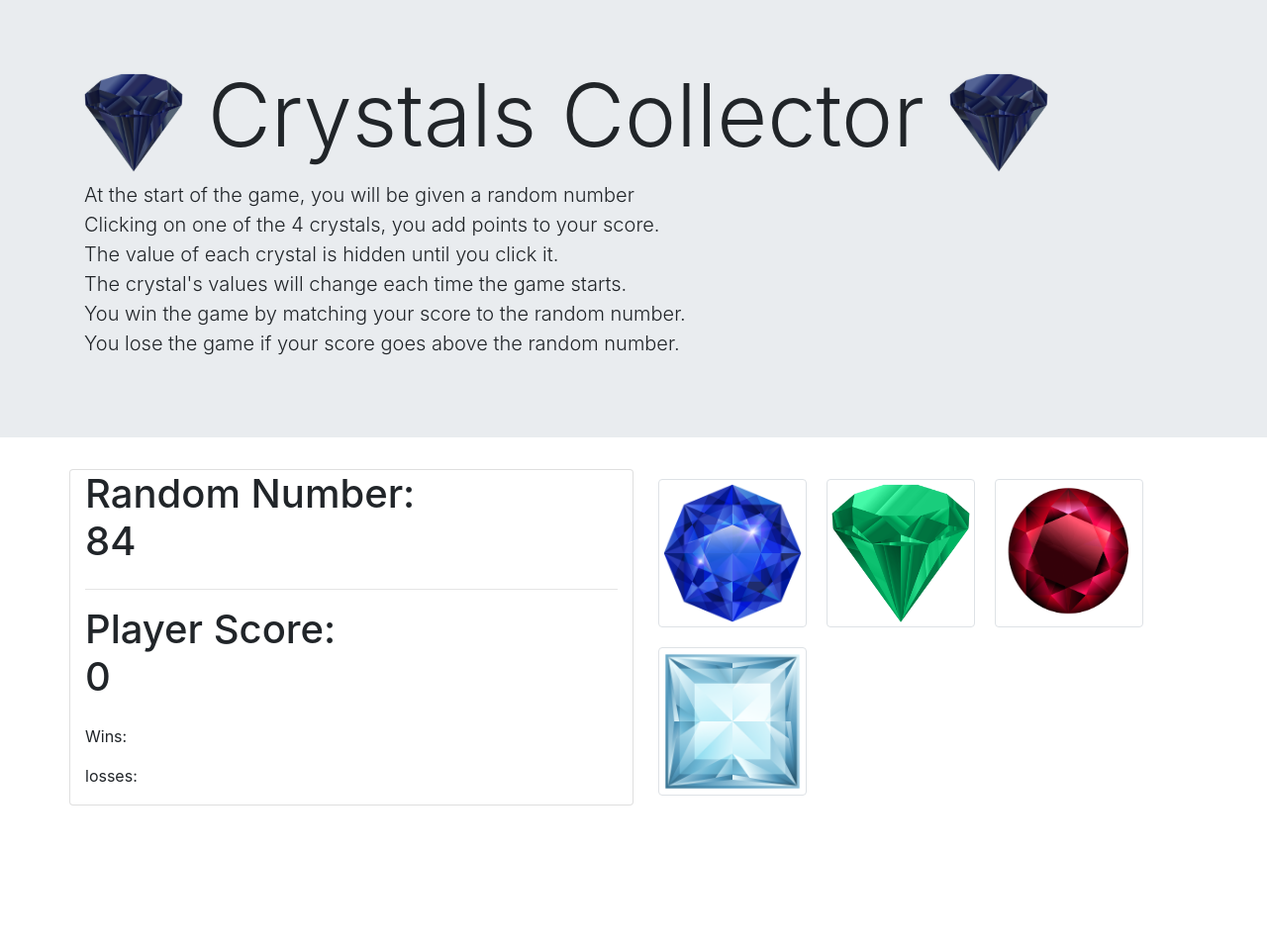
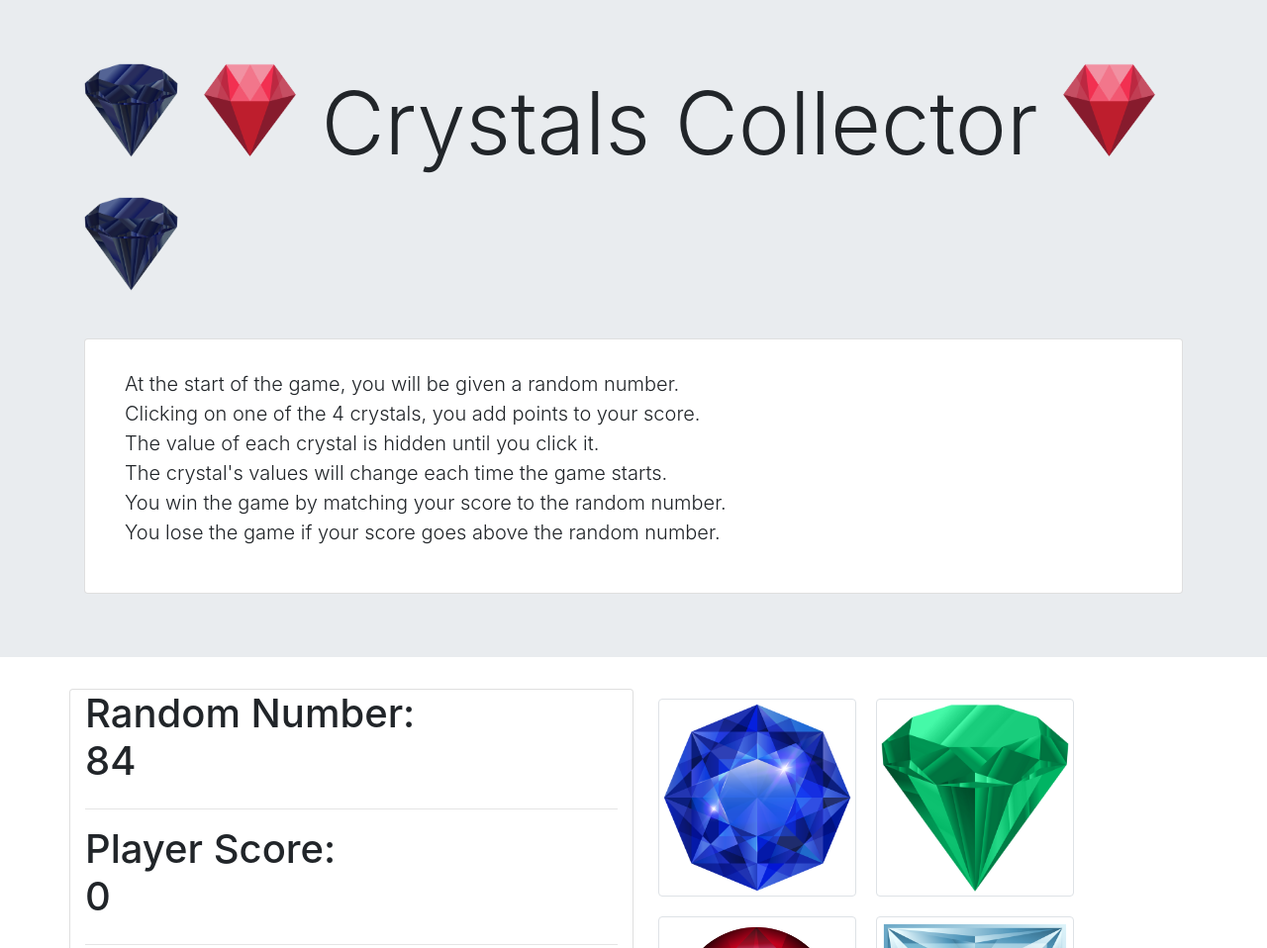
Before and after one commit to beausimpson/unit-4-game, a plain HTML site: page index.html in a window 1280 px wide. Shown: the top 958 px of the page at 99% size. Before the commit the page ends 814 px from the top, so only its background shows below. Drawn offline with nearby package versions, Linux system fonts and the light colour scheme.

Commit message:
added styling to index.html

```diff
--- a/assets/css/style.css
+++ b/assets/css/style.css
@@ -1,10 +1,17 @@
+
+
 .crystal-title {
-    width: 100px;
-    height: 100px;;
+    width: 95px;
+    height: 95px;
+    margin-bottom: 40px;
+}
+
+.directions {
+    padding: 30px 40px;
 }
 
 .crystal-small {
-    width: 150px;
-    height: 150px;
+    width: 200px;
+    height: 200px;
     margin: 10px;
 }
--- a/index.html
+++ b/index.html
@@ -25,10 +25,24 @@
 <body>
     <div class="jumbotron jumbotron-fluid">
         <div class="container">
-            <h1 class="display-2"><img class="crystal-title" src="assets/images/blue-diamond.png" alt="dark blue diamond" />
-                Crystals
-                Collector <img class="crystal-title" src="assets/images/blue-diamond.png" alt="dark blue diamond" /></h1>
-                <p class="lead">At the start of the game, you will be given a random number<br>Clicking on one of the 4 crystals, you add points to your score.<br>The value of each crystal is hidden until you click it.<br>The crystal's values will change each time the game starts.<br>You win the game by matching your score to the random number.<br>You lose the game if your score goes above the random number.</P>
+            <div>
+                <h1 class="display-2">
+                    <img class="crystal-title" src="assets/images/blue-diamond.png" alt="dark blue diamond">
+                    <img class="crystal-title" src="assets/images/red-crystal.png" alt="red diamond" />
+                    Crystals
+                    Collector
+                    <img class="crystal-title" src="assets/images/red-crystal.png" alt="red diamond" />
+                    <img class="crystal-title" src="assets/images/blue-diamond.png" alt="dark blue diamond">
+                </h1>
+            </div>
+            <div class="card">
+                <p class="lead directions">At the start of the game, you will be given a random number.<br>Clicking on
+                    one of the 4 crystals, you add points to your score.<br>The value of each crystal is hidden until
+                    you click it.<br>The crystal's values will change each time the game starts.<br>You win the game by
+                    matching your score to the random number.<br>You lose the game if your score goes above the random
+                    number.</P>
+
+            </div>
         </div>
     </div>
 
@@ -38,17 +52,18 @@
                 <h1>Random Number:<br><span id="computerNumber"></span></h1>
                 <hr>
                 <h1>Player Score:<br><span id="playerScore"></span></h1>
-                <p><span id="win-lose"></span></p>
+                <hr>
                 <p>Wins: <span id="wins"></span></p>
                 <p>losses: <span id="losses"></span></p>
             </div>
             <div class="col-md-6">
-                <div ><img src="assets/images/blue-octagon.png" alt="octagon blue diamond" id="blue-octagon" class="crystal-small img-thumbnail float-left"></div>
+                <div><img src="assets/images/blue-octagon.png" alt="octagon blue diamond" id="blue-octagon" class="crystal-small img-thumbnail float-left"></div>
                 <div><img src="assets/images/green-diamond.png" alt="green diamond" id="green-diamond" class="crystal-small img-thumbnail float-left"></div>
-                <div><img src="assets/images/red-oval.png" alt="oval read diamond" id="red-oval" class="crystal-small img-thumbnail float-left"></div>
-                <div></div><img src="assets/images/blue-square.png" alt="square blue diamond" id="blue-square" class="crystal-small img-thumbnail float-left"></div>
+                <div><img src="assets/images/red-oval.png" alt="oval red diamond" id="red-oval" class="crystal-small img-thumbnail float-left"></div>
+                <div></div><img src="assets/images/blue-square.png" alt="square blue diamond" id="blue-square" class="crystal-small img-thumbnail float-left">
             </div>
         </div>
+    </div>
     </div>
     </div>
 
```
